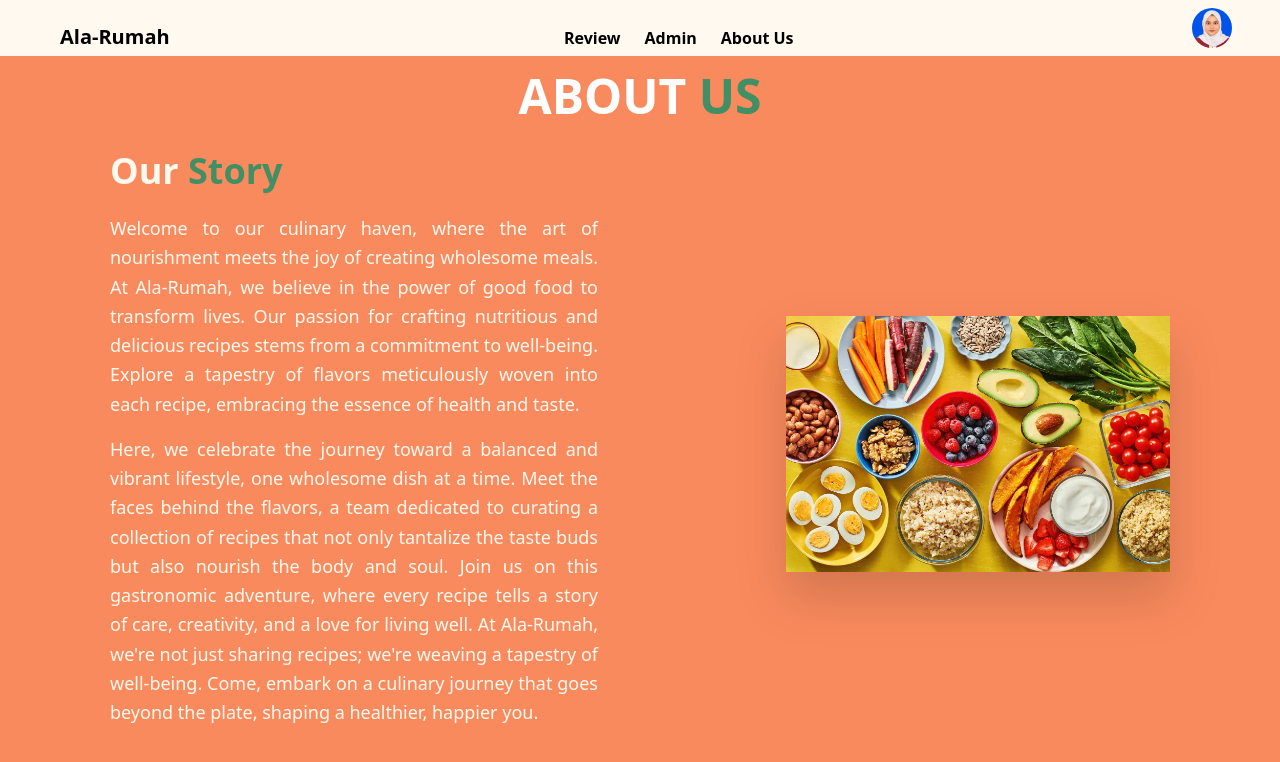
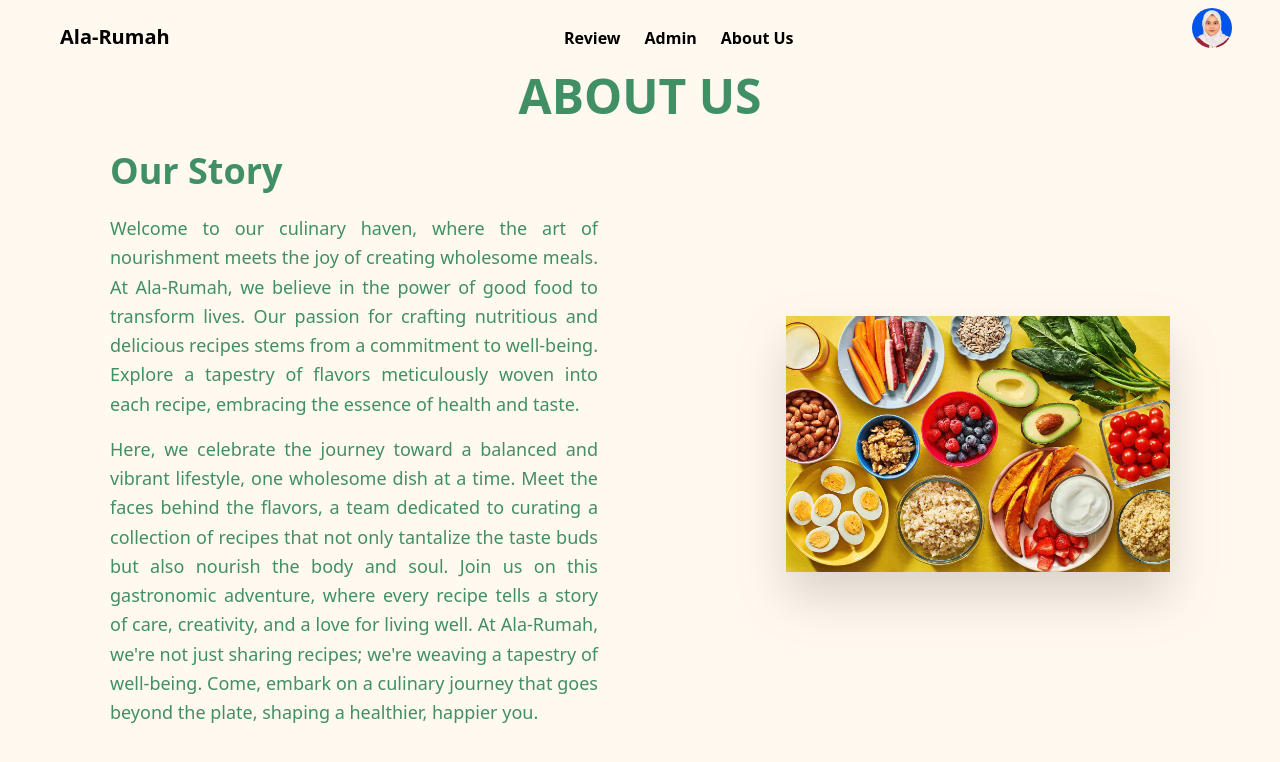
Before and after one commit to GeraldiNathan/ReactLaravel-FP, a React (Create React App) app: page /aboutus in a window 1280 px wide. Shown: the top 762 px of the page. Built offline with nearby package versions, Linux system fonts and the light colour scheme; sample sign-in values are in the browser's storage.

Commit message:
fix (About Component) : change bg color

```diff
--- a/src/components/AboutComponent.jsx
+++ b/src/components/AboutComponent.jsx
@@ -5,18 +5,18 @@ function AboutComponent() {
   return (
     <>
       <Navbar />
-      <section className="bg-orange min-h-screen items-center">
+      <section className="bg-cream min-h-screen items-center">
         <div className="container mx-auto px-4 pt-4">
-          <div className="text-5xl font-bold mt-6 text-white text-center mb-6">
-            ABOUT <span className="text-hijau">US</span>
+          <div className="text-5xl font-bold mt-6 text-hijau text-center mb-6">
+            ABOUT US
           </div>
           <div className="flex flex-wrap">
             <div className="flex flex-wrap items-center ">
               <div className="w-full md:w-5/12 px-4 mr-auto ml-auto">
-                <h3 className="text-4xl mb-2 font-bold leading-normal text-cream">
-                  Our <span className="text-hijau">Story</span>
+                <h3 className="text-4xl mb-2 font-bold leading-normal text-hijau">
+                  Our Story
                 </h3>
-                <p className="text-lg leading-relaxed mt-4 mb-4 text-cream text-justify">
+                <p className="text-lg leading-relaxed mt-4 mb-4 text-hijau text-justify">
                   Welcome to our culinary haven, where the art of nourishment
                   meets the joy of creating wholesome meals. At Ala-Rumah, we
                   believe in the power of good food to transform lives. Our
@@ -25,7 +25,7 @@ function AboutComponent() {
                   meticulously woven into each recipe, embracing the essence of
                   health and taste.
                 </p>
-                <p className="text-lg leading-relaxed mt-4 mb-4 text-cream text-justify">
+                <p className="text-lg leading-relaxed mt-4 mb-4 text-hijau text-justify">
                   Here, we celebrate the journey toward a balanced and vibrant
                   lifestyle, one wholesome dish at a time. Meet the faces behind
                   the flavors, a team dedicated to curating a collection of
```
